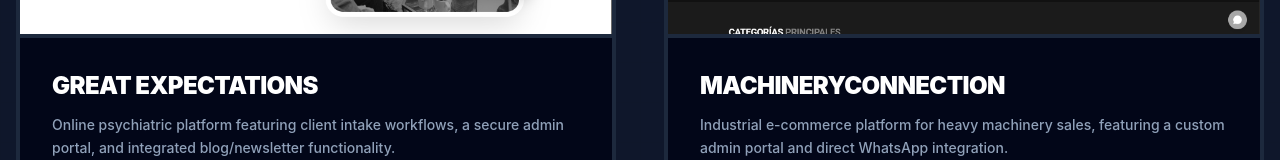
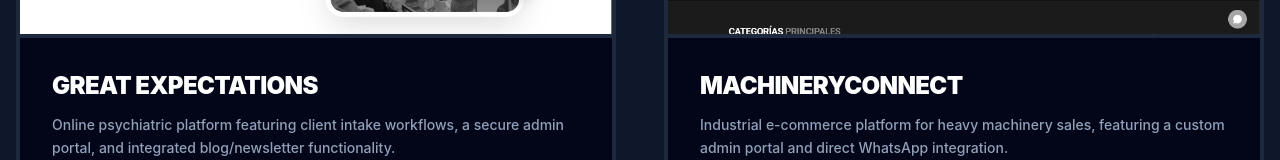
Before and after one commit to Korieys/Ironvale, a React (Vite) app: page /services in a window 1280 px wide. Shown: the part 3179-3339 px from the top of the page. Built offline with nearby package versions, Linux system fonts and the light colour scheme; no server answers.

Commit message:
Update MachineryConnect project image and project name

```diff
--- a/src/pages/Services.jsx
+++ b/src/pages/Services.jsx
@@ -5,7 +5,7 @@ import { ShieldCheck, Zap, Coins, Rocket, ArrowRight, MonitorDot, AppWindowMac,
 import kromakutImg from '../assets/kromakut.png';
 import parseonImg from '../assets/parseon.png';
 import atlasImg from '../assets/atlas.png';
-import machineryImg from '../assets/machinery.png';
+import machineryImg from '../assets/machinery-connect.png';
 import greatExpectationsImg from '../assets/great_expectations.png';
 
 export default function Services() {
@@ -220,7 +220,7 @@ export default function Services() {
                                 img: greatExpectationsImg
                             },
                             {
-                                title: 'MachineryConnection',
+                                title: 'MachineryConnect',
                                 desc: 'Industrial e-commerce platform for heavy machinery sales, featuring a custom admin portal and direct WhatsApp integration.',
                                 tags: ['E-Commerce', 'B2B', 'Integrations'],
                                 img: machineryImg
```
Also changed, not shown: src/assets/machinery-connect.png (added), src/assets/machinery.png (deleted).
